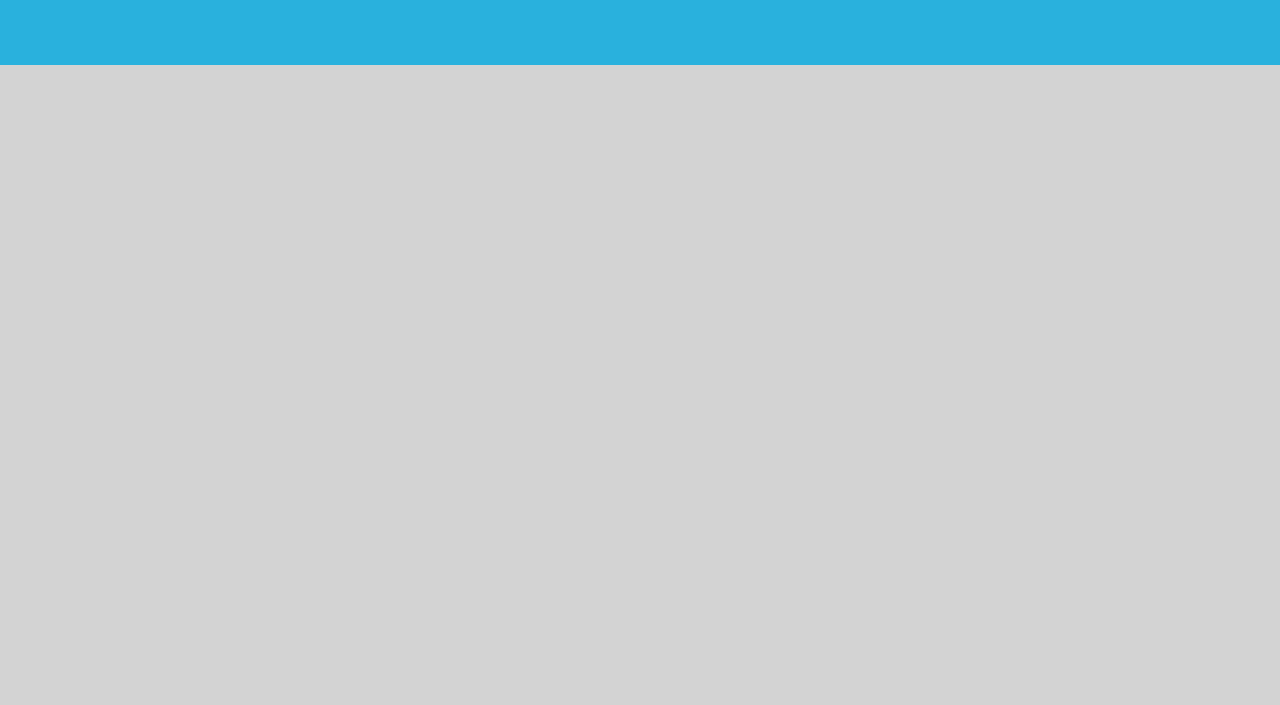
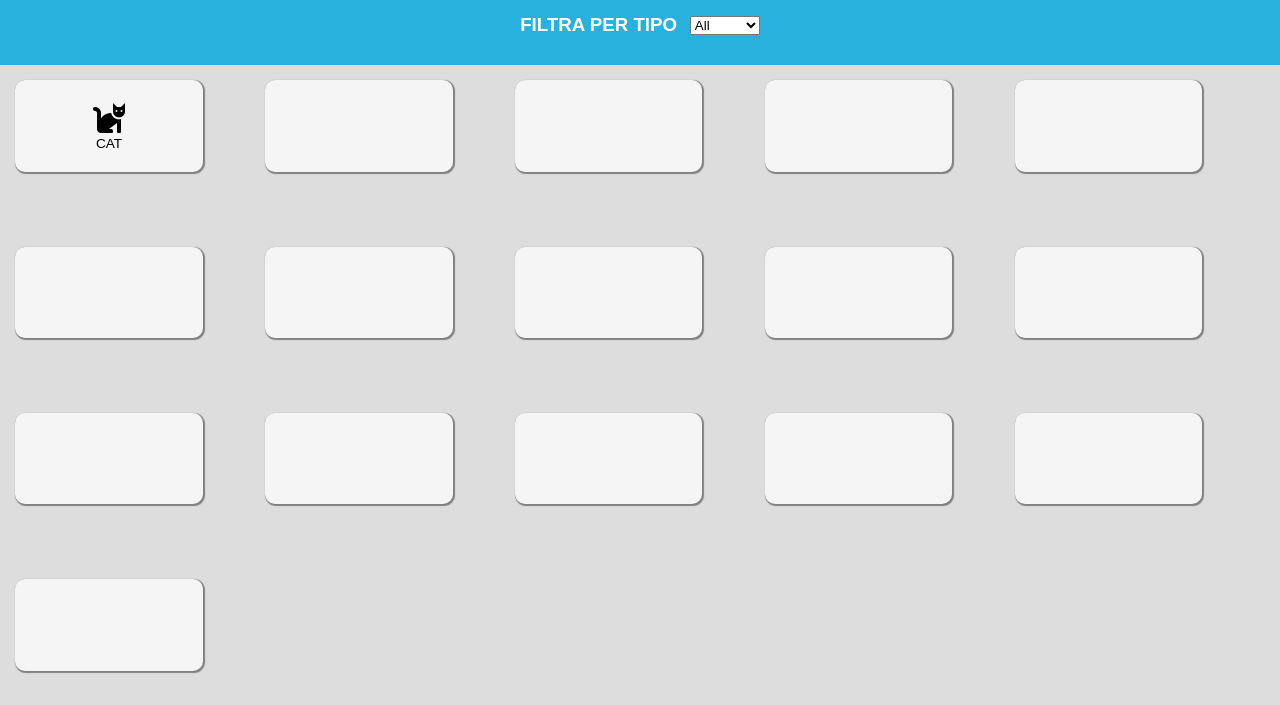
Before and after one commit to MirkoAnna/js-es6-icons, a plain HTML site: page index.html in a window 1280 px wide. Shown: the part 95-800 px from the top of the page. Drawn offline with Linux system fonts and the light colour scheme.

Commit message:
Creo pagina statica

```diff
--- a/index.html
+++ b/index.html
@@ -15,19 +15,80 @@
 
         <!-- Parte header -->
         <header>
+            <!-- Header top -->
             <div class="header-top">
+                <h1>FontIcons</h1>
+            </div>
+            <!-- Fine header top -->
 
+            <!-- Header bottom -->
+            <div class="header-bottom">
+                <label for=""><h3>Filtra per tipo</h3></label>
+                <select name="" id="">
+                    <option hidden>All</option>
+
+                    <option value="animals">Animali</option>
+                    <option value="vegetables">Vegetali</option>
+                    <option value="users">Utenti</option>
+                </select>
             </div>
-            <div class="header-bottom">
-
-            </div>
+            <!-- Fine header bottom -->
         </header>
         <!-- Fine Parte header -->
 
         <!-- Parte main -->
         <main>
-            <div class="container-icons">
+            <div class="boxes-container">
 
+                <div id="box-icons">
+                    <i class="fas fa-cat"></i>
+                    <p>Cat</p>
+                </div>
+                <div id="box-icons">
+
+                </div>
+                <div id="box-icons">
+
+                </div>
+                <div id="box-icons">
+
+                </div>
+                <div id="box-icons">
+
+                </div>
+                <div id="box-icons">
+
+                </div>
+                <div id="box-icons">
+
+                </div>
+                <div id="box-icons">
+
+                </div>
+                <div id="box-icons">
+
+                </div>
+                <div id="box-icons">
+
+                </div>
+                <div id="box-icons">
+
+                </div>
+                <div id="box-icons">
+
+                </div>
+                <div id="box-icons">
+
+                </div>
+                <div id="box-icons">
+
+                </div>
+                <div id="box-icons">
+
+                </div>
+                <div id="box-icons">
+
+                </div>
             </div>
         </main>
         <!-- Fine parte main -->
--- a/style.css
+++ b/style.css
@@ -2,6 +2,10 @@
     padding: 0;
     margin: 0;
     box-sizing: border-box;
+}
+
+body {
+    font-family: Arial, Helvetica, sans-serif
 }
 
 .container {
@@ -9,20 +13,70 @@
     height: 100vh;
 }
 
+/* Inizio header */
 .container header {
     height: 20%;
 }
 
 .container header .header-top {
+    display: flex;
+    align-items: flex-end;
     height: 50%;
+    margin-left: 2%;
+    font-size: 120%;
+    color: rgb(41, 177, 221);
 }
 
 .container header .header-bottom {
+    display: flex;
+    justify-content: center;
+    align-items: center;
     height: 50%;
     background-color: rgb(41, 177, 221);
+    text-transform: uppercase;
+    color: white;
 }
 
+.container header .header-bottom label {
+    margin-right: 1%;
+}
+/* Fine header */
+
+/* Inizio main */
 .container main {
     height: calc(100% - 20%);
-    background-color: lightgray;
+    background-color: rgb(221, 221, 221);
 }
+
+.container main .boxes-container {
+    display: flex;
+    flex-wrap: wrap;
+    height: 100%;
+    padding: 1.2%;
+}
+
+.container main #box-icons {
+    display: flex;
+    flex-direction: column;
+    justify-content: center;
+    align-items: center;
+    margin-right: 5%;
+    margin-bottom: 6%;
+    height: calc(60% / 4);
+    width: calc(75% / 5);
+    box-shadow: 1px 1px 1px 1px grey;
+    border-radius: 10px;
+    background-color: whitesmoke;
+}
+
+.container main #box-icons i {
+    font-size: 200%;
+    margin-bottom: 2%;
+}
+
+.container main #box-icons p {
+    text-transform: uppercase;
+    font-size: 85%;
+}
+
+/* Fine main */
```
